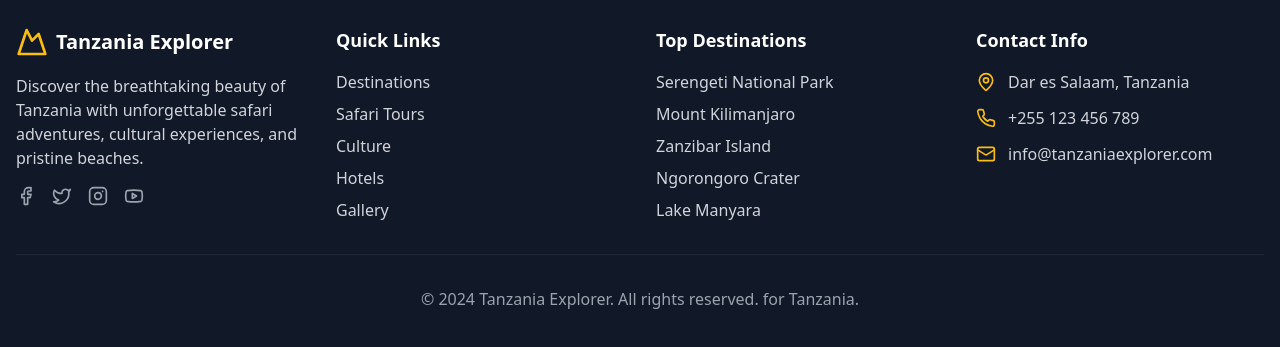
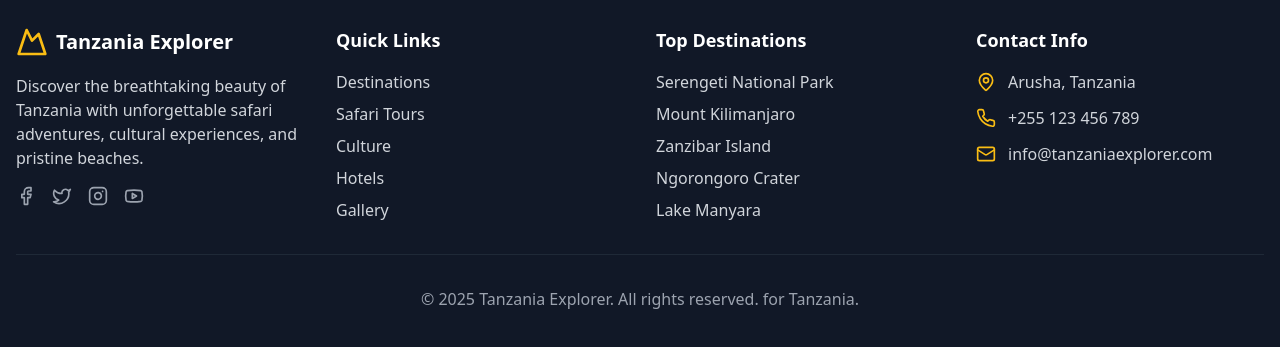
Before and after one commit to makaveliefx415/operater, a React (Vite) app: page / in a window 1280 px wide. Shown: the part 3114-3461 px from the top of the page. Built offline with nearby package versions, Linux system fonts and the light colour scheme.

Commit message:
Update Footer.tsx

```diff
--- a/src/components/Footer.tsx
+++ b/src/components/Footer.tsx
@@ -56,7 +56,7 @@ const Footer = () => {
             <div className="space-y-3">
               <div className="flex items-start space-x-3">
                 <MapPin className="h-5 w-5 text-primary mt-0.5" />
-                <span className="text-gray-300">Dar es Salaam, Tanzania</span>
+                <span className="text-gray-300">Arusha, Tanzania</span>
               </div>
               <div className="flex items-center space-x-3">
                 <Phone className="h-5 w-5 text-primary" />
@@ -72,7 +72,7 @@ const Footer = () => {
 
         <div className="border-t border-gray-800 mt-8 pt-8 text-center">
           <p className="text-gray-400">
-            © 2024 Tanzania Explorer. All rights reserved.  for Tanzania.
+            © 2025 Tanzania Explorer. All rights reserved.  for Tanzania.
           </p>
         </div>
       </div>
```
